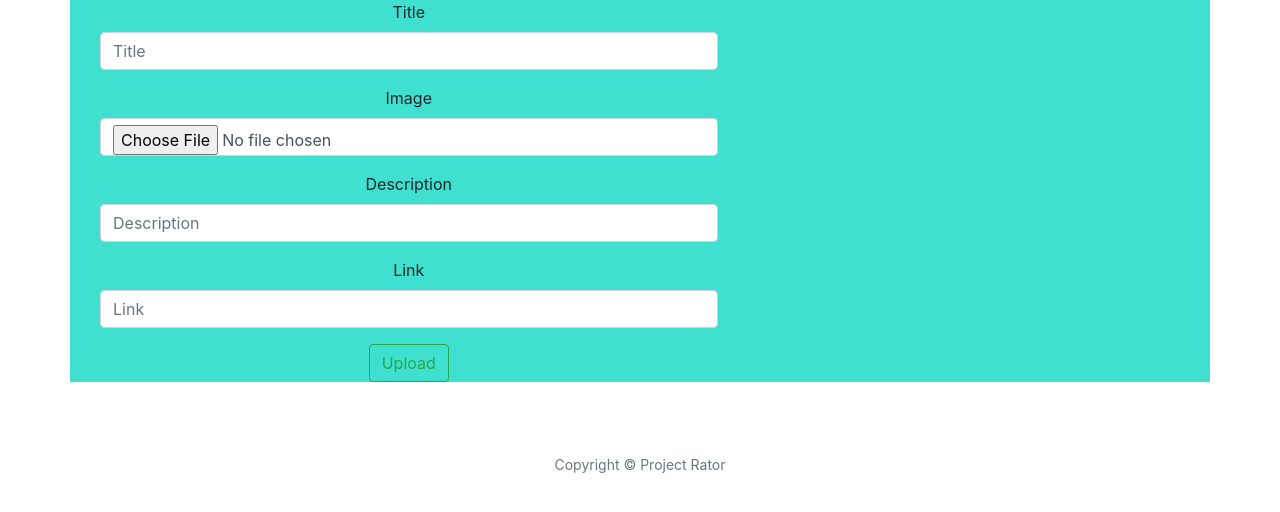
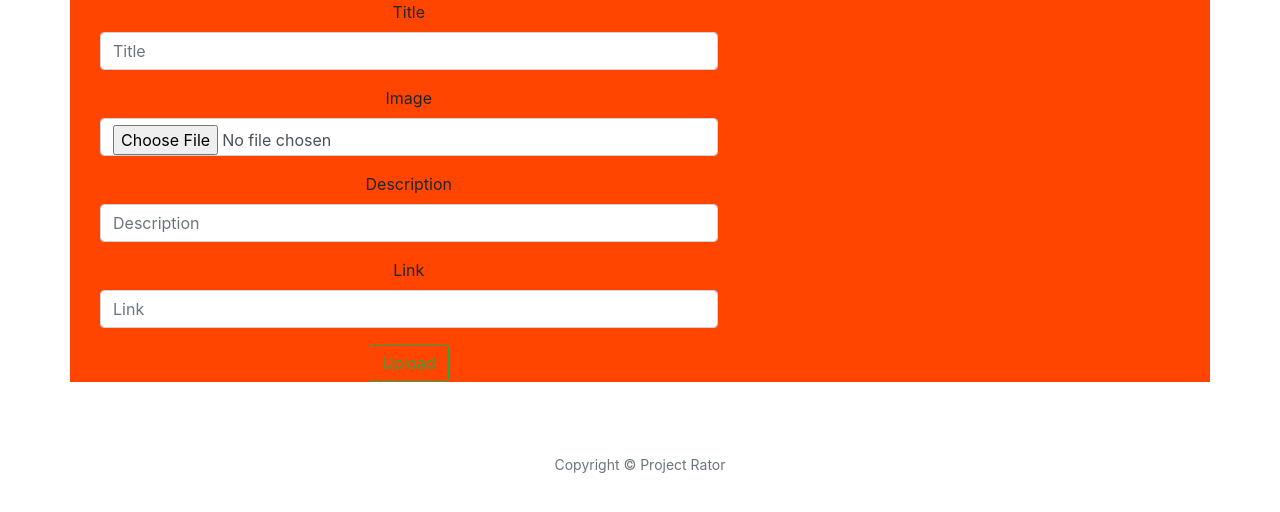
Before and after one commit to Macharia-Tech/Rator, a Django app: page /add/project in a window 1280 px wide. Shown: the part 70-582 px from the top of the page. Run offline with Django 3.2, Linux system fonts and the light colour scheme; a user stored in the database is signed in; some libraries are stand-ins or nearby versions.

Commit message:
changed background color on the new project page

```diff
--- a/rator/templates/new_project.html
+++ b/rator/templates/new_project.html
@@ -18,7 +18,7 @@
 
 <!-- Callout -->
 <section class="callout">
-  <div class="container text-center" style="background-color: turquoise;">
+  <div class="container text-center" style="background-color: orangered;">
 
     <div class="col-lg-7 my-auto">
 
```
